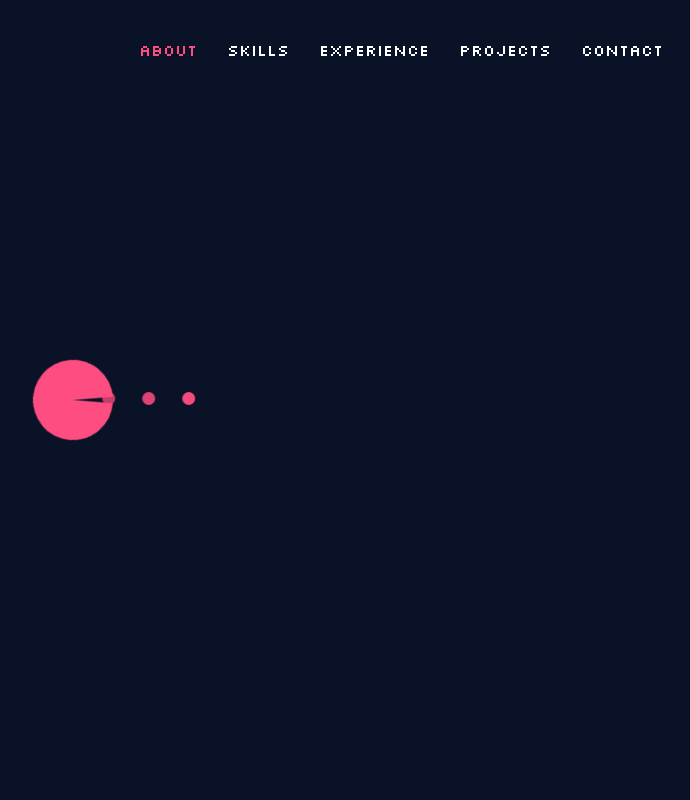
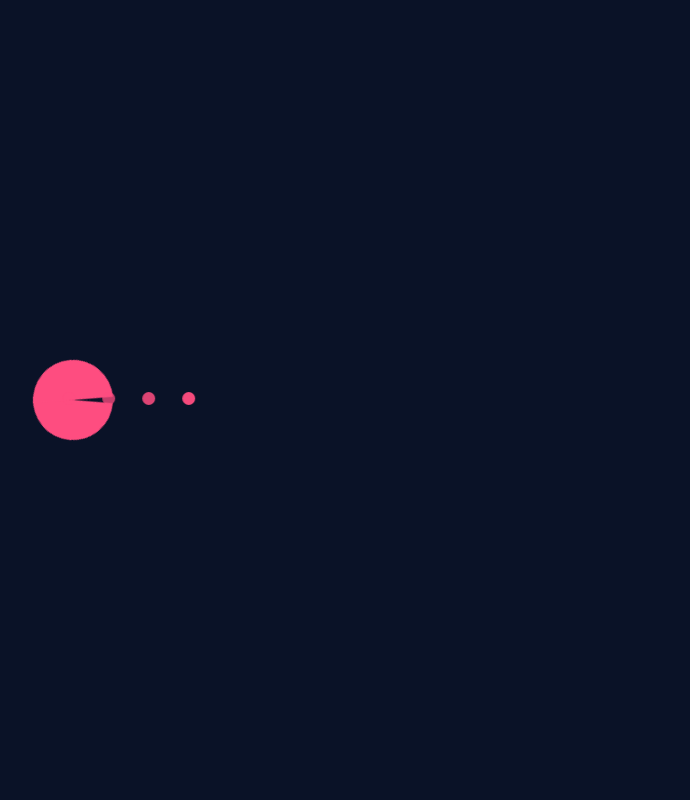
Before and after one commit to ongch24014/portfolio, a React (Create React App) app: page / in a window 1280 px wide. Shown: the top 800 px of the page, without its empty margins (567-1257 px from the left). Built offline with nearby package versions, Linux system fonts and the light colour scheme.

Commit message:
fix bugs

```diff
--- a/src/index.css
+++ b/src/index.css
@@ -175,7 +175,7 @@ code {
   width: 100vw;
   height: 100vh;
   background-color: #0A1227;
-  z-index: 2;
+  z-index: 10;
 }
 
 .projects {
@@ -225,6 +225,7 @@ code {
   gap: 10px;
   font-size: 14px;
   color: #b9b9b9 !important;
+  flex-wrap: wrap;
 }
 
 .project:hover {
```
